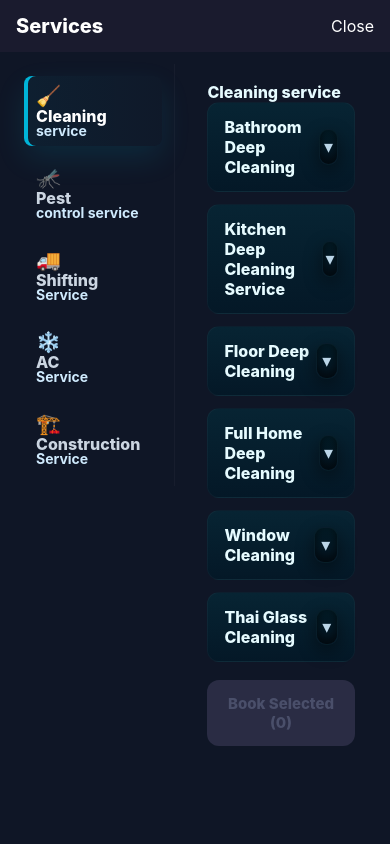
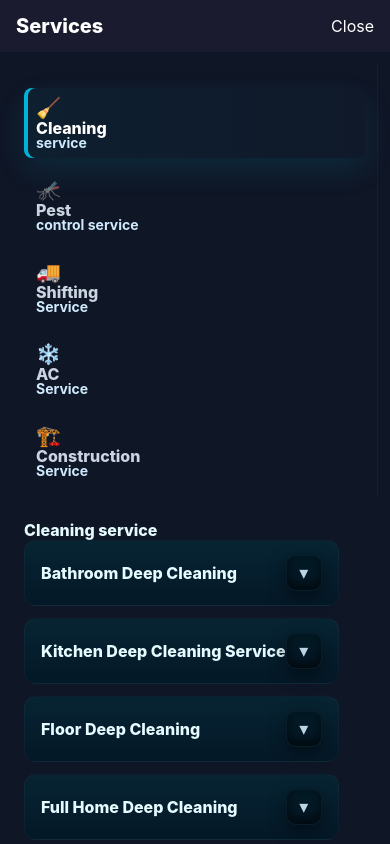
Before and after one commit to RetroRabiul/HTService, a Next.js app: page /all-services in a window 390 px wide. Shown: the top 844 px of the page. Built offline with nearby package versions, Linux system fonts and the light colour scheme.

Commit message:
Mobile service

```diff
--- a/styles/BookingModal.module.css
+++ b/styles/BookingModal.module.css
@@ -177,6 +177,28 @@
   color: #e6fbff;
   text-align: center;
   text-shadow: 0 1px 0 rgba(0,0,0,0.6);
+}
+
+/* Mobile tweaks: ensure the left services column has a top gap so
+   the first service (e.g. "Cleaning service") isn't hidden under
+   the modal header on small screens. */
+@media (max-width: 640px) {
+  .servicesBody {
+    display: flex;
+    flex-direction: column;
+    gap: 10px;
+  }
+  .servicesLeft {
+    width: 100%;
+    padding: 18px 12px 12px; /* add extra top padding for header space */
+    box-sizing: border-box;
+  }
+  .serviceNavItem:first-child {
+    margin-top: 6px; /* small extra gap for the first item */
+  }
+  .servicesRight {
+    padding: 12px;
+  }
 }
 
 .backBtn {
```
